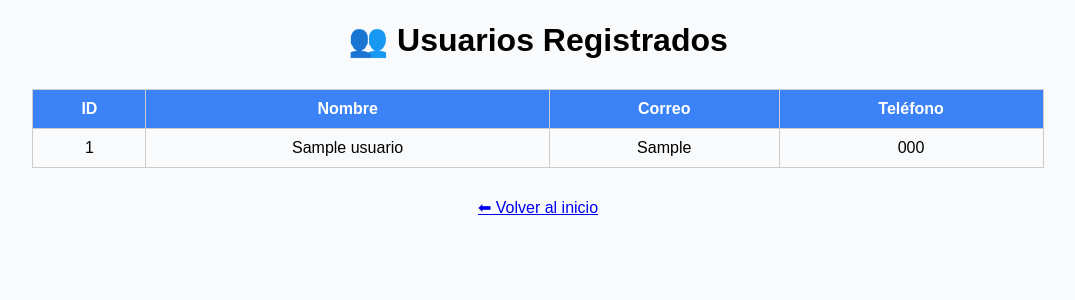
After one commit to Raulino75/objetos_perdidos, a Flask app: page /usuarios in a window 1280 px wide. The commit adds this page. Shown: the top 300 px of the page, without its empty margins (102-1177 px from the left). Run offline with Flask 3, Linux system fonts and the light colour scheme; tables that the repository leaves empty or names only in its code hold one stand-in row (values such as "Sample post").

Commit message:
El proyecto muestra los usuarios

```diff
--- a/app.py
+++ b/app.py
@@ -50,6 +50,11 @@ def eliminar_objeto(id):
 @app.route('/')
 def home():
     return render_template('index.html')
+
+@app.route('/index')
+def index():
+    return redirect(url_for('home'))
+
 
 @app.route('/ver_objetos')
 def ver_objetos():
@@ -135,6 +140,28 @@ def eliminar_objeto_html(id=None):
 
     return render_template("eliminar_objeto.html", objetos=objetos)
 
+    # ---------------------------
+# 🔹 RUTAS DE USUARIOS
+# ---------------------------
+
+@app.route('/usuarios')
+def ver_usuarios():
+    usuarios = db.listar_usuarios()
+    return render_template('usuarios.html', usuarios=usuarios)
+
+
+@app.route('/agregar_usuario', methods=['GET', 'POST'])
+def agregar_usuario():
+    if request.method == 'POST':
+        nombre = request.form['nombre']
+        correo = request.form['correo']
+        telefono = request.form['telefono']
+        db.crear_usuario(nombre, correo, telefono)
+        return redirect(url_for('ver_usuarios'))
+
+    return render_template('agregar_usuario.html')
+
+
 
 
 # ---------------------------
--- a/database.py
+++ b/database.py
@@ -80,3 +80,20 @@ class Database:
         self.connection.commit()
         cursor.close()
         print("🗑️ Objeto eliminado correctamente.")
+
+
+        # ----- USUARIOS -----
+    def listar_usuarios(self):
+        cursor = self.connection.cursor(dictionary=True)
+        cursor.execute("SELECT id_usuario, nombre, correo, telefono FROM usuarios")
+        usuarios = cursor.fetchall()
+        cursor.close()
+        return usuarios
+
+
+    def crear_usuario(self, nombre, correo, telefono):
+        cursor = self.connection.cursor()
+        query = "INSERT INTO usuarios (nombre, correo, telefono) VALUES (%s, %s, %s)"
+        cursor.execute(query, (nombre, correo, telefono))
+        self.connection.commit()
+        cursor.close()
--- /dev/null
+++ b/templates/usuarios.html
@@ -0,0 +1,39 @@
+<!DOCTYPE html>
+<html lang="es">
+<head>
+    <meta charset="UTF-8">
+    <title>Usuarios Registrados</title>
+    <style>
+        body { font-family: Arial, sans-serif; background-color: #f8fafc; text-align: center; }
+        table { margin: 30px auto; border-collapse: collapse; width: 80%; }
+        th, td { border: 1px solid #ccc; padding: 10px; }
+        th { background-color: #3b82f6; color: white; }
+    </style>
+</head>
+<body>
+    <h1>👥 Usuarios Registrados</h1>
+
+    {% if usuarios %}
+        <table>
+            <tr>
+                <th>ID</th>
+                <th>Nombre</th>
+                <th>Correo</th>
+                <th>Teléfono</th>
+            </tr>
+            {% for usuario in usuarios %}
+            <tr>
+                <td>{{ usuario['id_usuario'] }}</td>
+                <td>{{ usuario['nombre'] }}</td>
+                <td>{{ usuario['correo'] }}</td>
+                <td>{{ usuario['telefono'] }}</td>
+            </tr>
+            {% endfor %}
+        </table>
+    {% else %}
+        <p>No hay usuarios registrados aún.</p>
+    {% endif %}
+
+    <a href="{{ url_for('index') }}">⬅ Volver al inicio</a>
+</body>
+</html>
```
Also changed, not shown: templates/agregar_usuario.html (added, +26 -0 lines), templates/index.html (+14 -0 lines).
